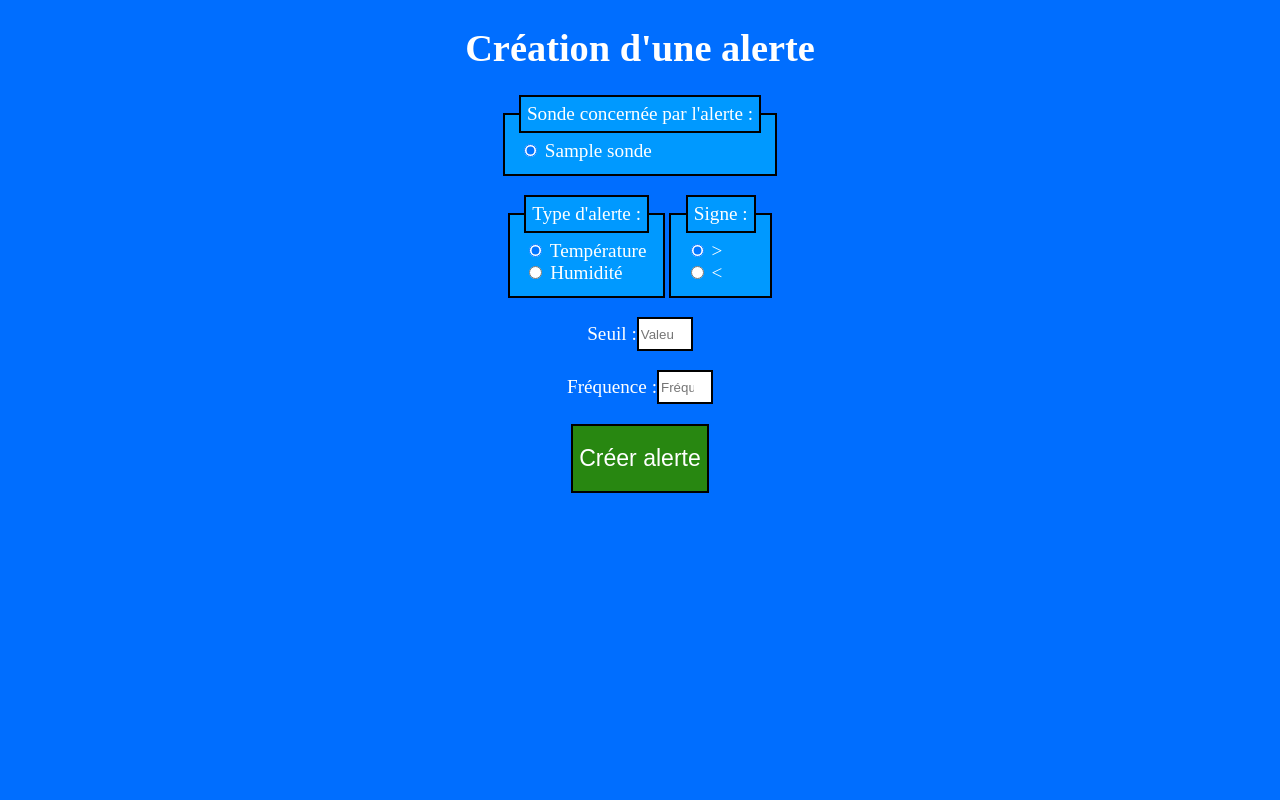
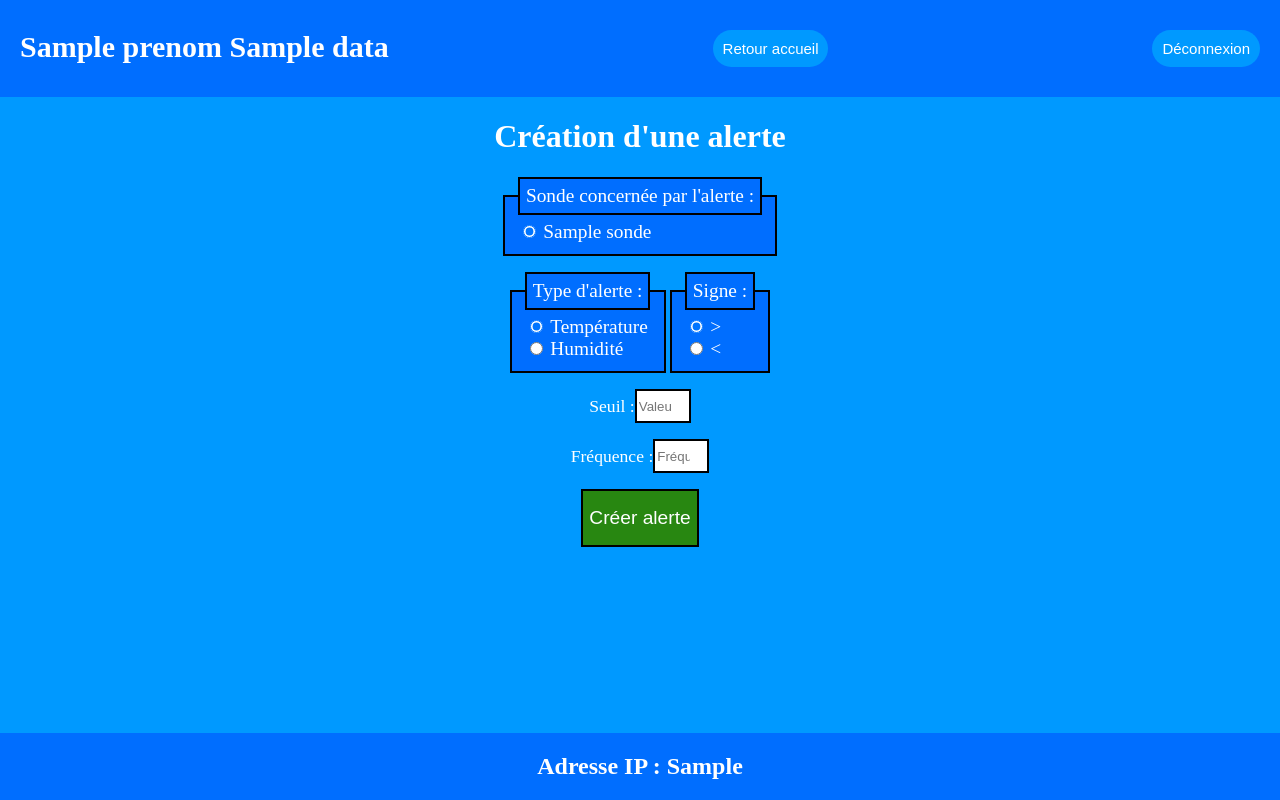
Before and after one commit to xenS14/API-RESTFUL, a Python web app: template vue/templates/param_alertes.html in a window 1280 px wide. Run offline with Jinja, Linux system fonts and the light colour scheme; the template is opened without the code that fills it: most values are stand-ins (such as "Sample title", 1, 10 or a date in 2020).

Commit message:
Ajout d'un footer et d'un header avec bouton retour accueil dans la page de gestion des alertes

```diff
--- a/vue/affichage_donnees.py
+++ b/vue/affichage_donnees.py
@@ -95,8 +95,11 @@ def lancer_app():
         if request.method == "GET":
             connexion = connexion_bdd(user, host, db)
             sondes = recup_sondes(connexion)
+            util = recup_user(connexion)
+            ip = recup_adresse_ip()
+            datas = {"prenom": util["prenom"], "nom": util["nom"], "ip": ip}
             connexion.close()
-            return render_template('templates/param_alertes.html', sondes=sondes, message='')
+            return render_template('templates/param_alertes.html', sondes=sondes, message='', datas=datas)
         elif request.method == "POST":
             tabDonnees = [request.form["seuil"], request.form["freq"], request.form["type"], request.form["sens"], request.form["sonde"]]
             if tabDonnees[0] == '' or tabDonnees[1] == '':
--- a/vue/static/css/gestion_sondes.css
+++ b/vue/static/css/gestion_sondes.css
@@ -150,9 +150,3 @@ footer {
 .ip-adress {
     color : white;
 }
-/*
-.container-footer {
-    display: grid;
-    grid-template-rows: 1fr auto;
-    min-height: 100vh;
-} */
--- a/vue/static/css/param_alertes.css
+++ b/vue/static/css/param_alertes.css
@@ -1,7 +1,37 @@
 body {
-  background-color: rgb(0, 110, 255);
-  color: rgb(255,255,255);
-  font-size: 1.2em;
+  margin: 0;
+  padding: 0;
+  background: rgb(0, 153, 255);
+  height: 100vh;
+  position: relative;
+}
+
+header {
+  padding: 30px 0;
+  background: rgb(0, 110, 255);
+  justify-content: space-between;
+}
+
+.header {
+  display: flex;
+  justify-content: space-between;
+  margin: 0 20px;
+}
+
+.username {
+  margin: 0;
+  font-size: 30px;
+  color: white;
+  text-align: center;
+}
+
+.disconnect-btn {
+  background: rgb(0, 153, 255);
+  color: white;
+  border: 0;
+  border-radius: 26px;
+  font-style: 15px;
+  cursor: pointer;
 }
 
 .btn {
@@ -26,9 +56,16 @@ div {
 }
 
 fieldset, legend {
-  background-color: rgb(0, 153, 255);
+  background-color: rgb(0, 110, 255);
   border: 2px solid;
   border-color: black;
+  color:#fff;
+  font-size: 1.1em;
+}
+
+label {
+  color:#fff;
+  font-size: 1.1em;
 }
 
 legend {
@@ -53,6 +90,7 @@ legend {
 .titre-page {
   display: flex;
   justify-content: center;
+  color: #fff;
 }
 
 .div-seuil-freq {
@@ -77,4 +115,31 @@ header {
   padding: 30px 0;
   background: rgb(0, 110, 255);
   justify-content: space-between;
-  }
+}
+
+button {
+  background: rgb(0, 153, 255);
+  color: white;
+  border: 0;
+  border-radius: 26px;
+  font-size: 15px;
+  cursor: pointer;
+  padding: 10px 10px;
+}
+
+footer {
+  position: absolute;
+  bottom: 0;
+  width: 100%;
+  background-color: rgb(0, 110, 255) ;
+  color: #fff;
+  text-align: center;
+}
+
+.ip-adress {
+  color : white;
+}
+
+.container-footer {
+
+}
--- a/vue/templates/param_alertes.html
+++ b/vue/templates/param_alertes.html
@@ -1,10 +1,18 @@
 <!DOCTYPE html>
 <html>
-    <head>
-      <title>Paramétrage des alertes</title>
-      <meta charset="utf-8">
-      <link rel="stylesheet" href="{{ url_for('static', filename='css/param_alertes.css') }}">
-    </head>
+
+<head>
+    <title>Paramétrage des alertes</title>
+    <meta charset="utf-8">
+    <link rel="stylesheet" href="{{ url_for('static', filename='css/param_alertes.css') }}">
+</head>
+<header>
+    <div class="header">
+        <h1 class="username">{{datas.prenom}} {{datas.nom}}</h1>
+        <button class="btn-accueil" onclick="window.location=`http://127.0.0.1:5000`">Retour accueil</button>
+        <button class="disconnect-btn">Déconnexion</button>
+    </div>
+</header>
     <body>
         {% if message != '' %}
         <script>
@@ -56,5 +64,10 @@
               </div>
             </form>
         </div>
+        <div class="container-footer">
+            <footer>
+                <h2 class="ip-adress">Adresse IP : {{ datas.ip }}</h2>
+            </footer>
+        </div>
     </body>
 </html>
```
Also changed, not shown: vue/templates/homepage.html (+6 -4 lines).
